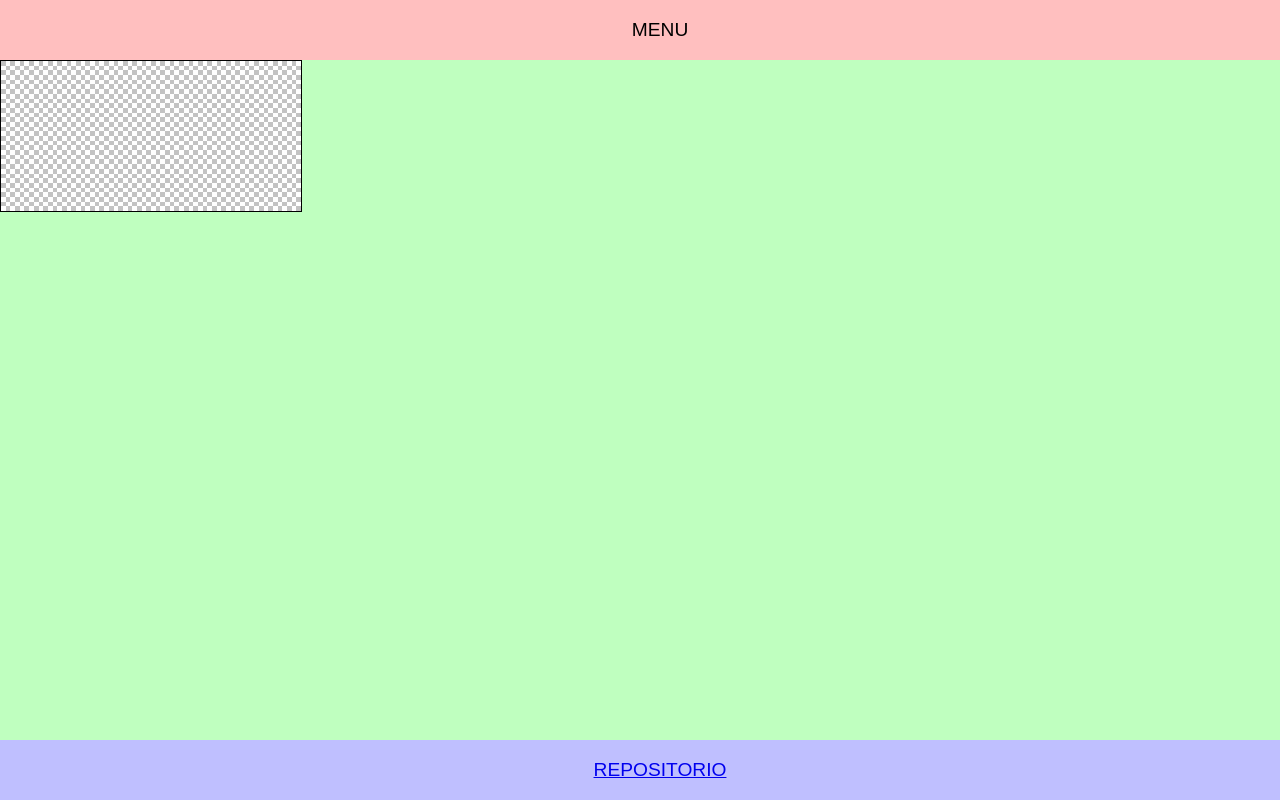
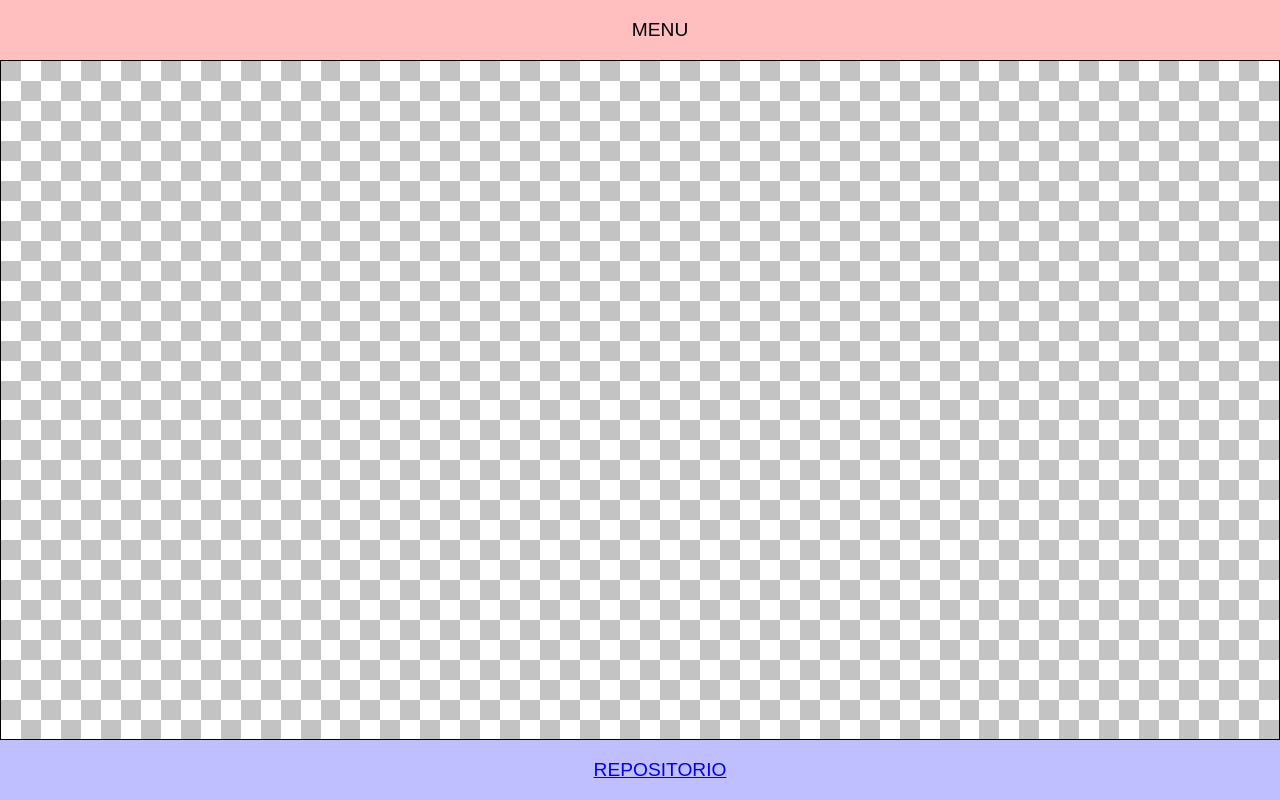
Before and after one commit to alexasnderallekstat/web, a plain HTML site: page index.html in a window 1280 px wide. Drawn offline with Linux system fonts and the light colour scheme.

Commit message:
Update design.css

```diff
--- a/design.css
+++ b/design.css
@@ -9,7 +9,7 @@ body {
 	font-size: 1.5vw;
 }
 header { background-color: rgb(255, 191, 191); }
-article { background-color: rgb(191, 255, 191); flex-grow: 1; }
+article { background-color: rgb(191, 255, 191); flex-grow: 1; display: flex; }
 footer { background-color: rgb(191, 191, 255); }
 ul {
 	display: flex;
@@ -18,8 +18,9 @@ ul {
 	list-style-type: none;
 }
 canvas {
-    background-image: url(transparencia.png);
-    background-size: calc(100% / 32);
-    image-rendering: pixelated;
-    border: 1px solid black;
+	flex-grow: 1;
+	background-image: url(transparencia.png);
+	background-size: calc(100% / 32);
+	image-rendering: pixelated;
+	border: 1px solid black;
 }
```
